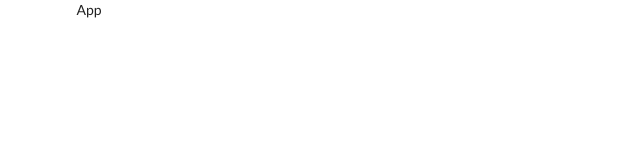
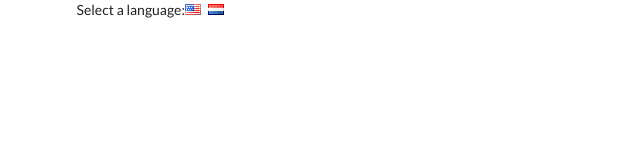
Before and after one commit to SolomonKitonyi/React-context-system-application, a React (Create React App) app: page / in a window 1280 px wide. Shown: the top 160 px of the page, without its empty margins (0-640 px from the left). Built offline with nearby package versions, Linux system fonts and the light colour scheme.

Commit message:
add changes

```diff
--- a/src/components/App.js
+++ b/src/components/App.js
@@ -1,8 +1,17 @@
 import React from 'react';
 
 class App extends React.Component{
+    state={language:'english'};
     render(){
-        return <div className="ui container">App</div>
+        return (
+          <div className="ui container">
+              <div>
+                  Select a language:
+                  <i className="flag us" />
+                  <i className="flag nl"/>
+              </div>
+          </div>
+        );
     };
 }
 
```
